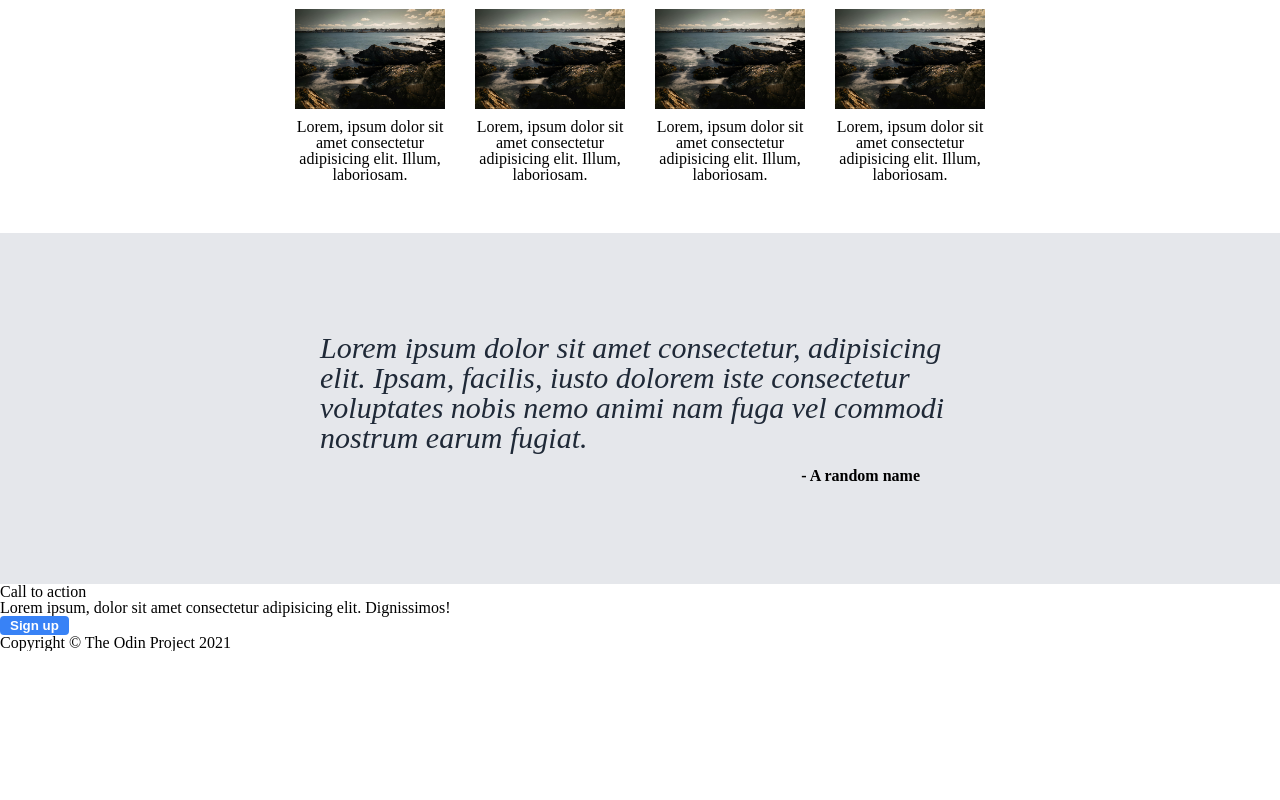
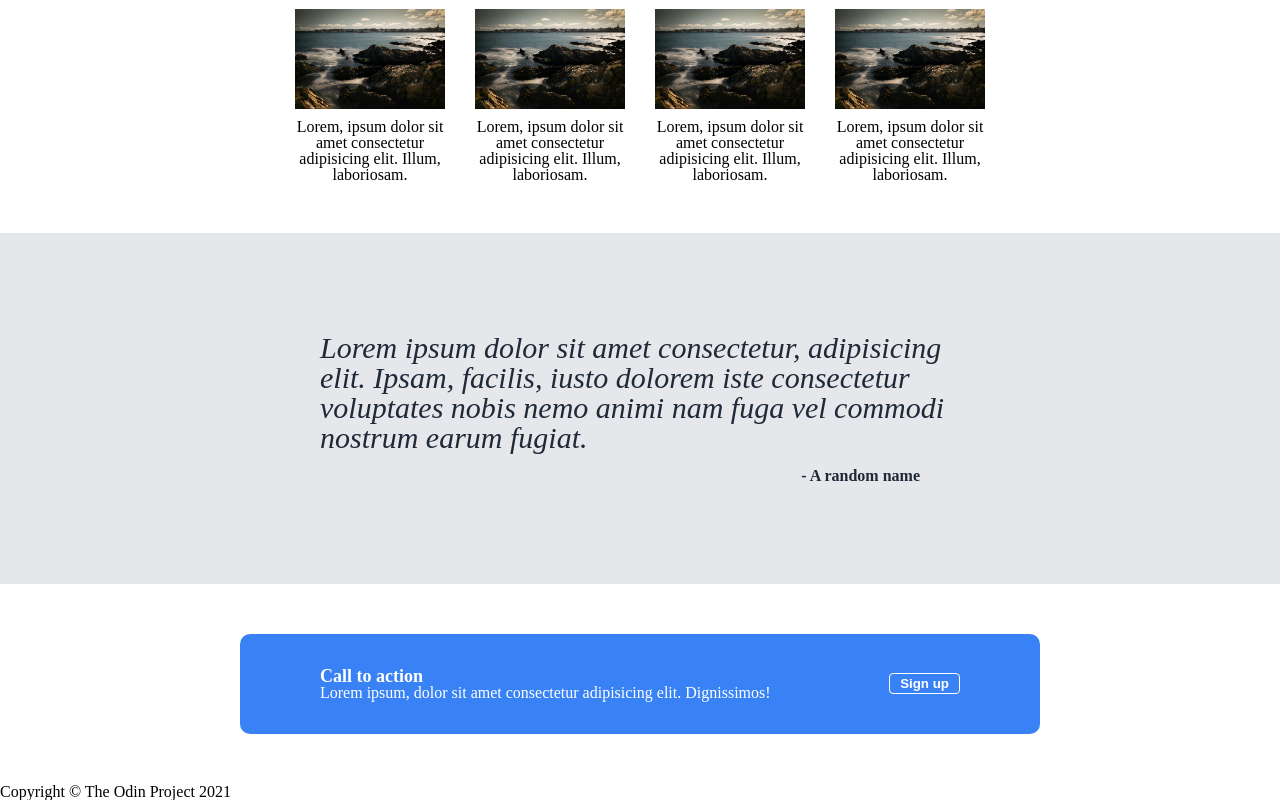
Before and after one commit to greyknight90/TOPProject-LandingPage, a plain HTML site: page index.html in a window 1280 px wide. Shown: the part 502-1302 px from the top of the page. Before the commit the page ends 1153 px from the top, so only its background shows below. Drawn offline with Linux system fonts and the light colour scheme.

Commit message:
add and finish styling for .action section

```diff
--- a/style.css
+++ b/style.css
@@ -114,6 +114,7 @@ blockquote + span {
     align-self: flex-end;
     padding: 15px 40px 0 0;
     font-weight: bold;
+    color: #1f2937;
 }
 
 blockquote {
@@ -121,3 +122,43 @@ blockquote {
     font-style: italic;
     color: #1f2937;
 }
+
+
+/* action stuff */
+
+.action {
+    display: flex;
+    justify-content: center;
+    margin: 50px 0;
+}
+
+.action-container {
+    box-sizing: border-box;
+    display: flex;
+    align-items: center;
+    justify-content: space-between;
+    background-color: #3882f6;
+    margin: 0 100px;
+    height: 100px;
+    border-radius: 10px;
+    padding: 30px 80px;
+    width: 800px;
+}
+
+.action-left {
+    display: flex;
+    flex-direction: column;
+    color: white;
+}
+
+.button2 {
+    border: 1px solid white;
+}
+
+.action-left > span {
+    font-size: 18px;
+    font-weight: bold;
+}
+
+
+/* footer stuff */
```
